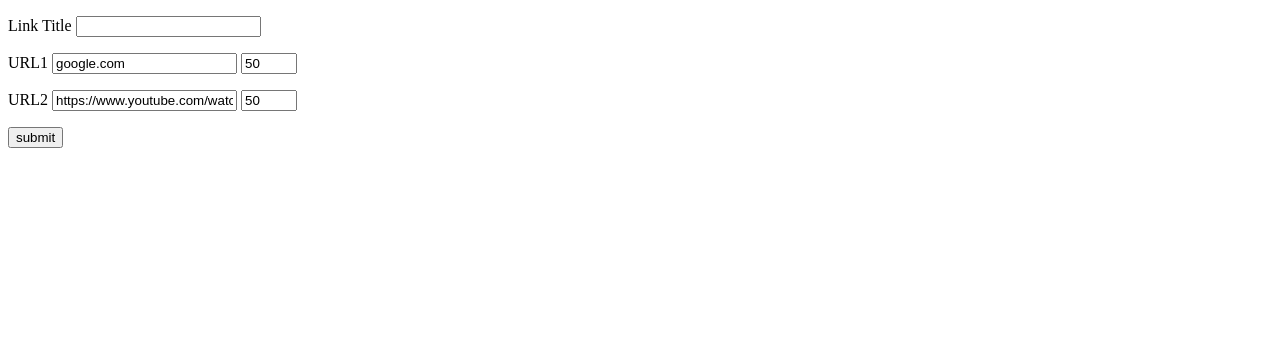
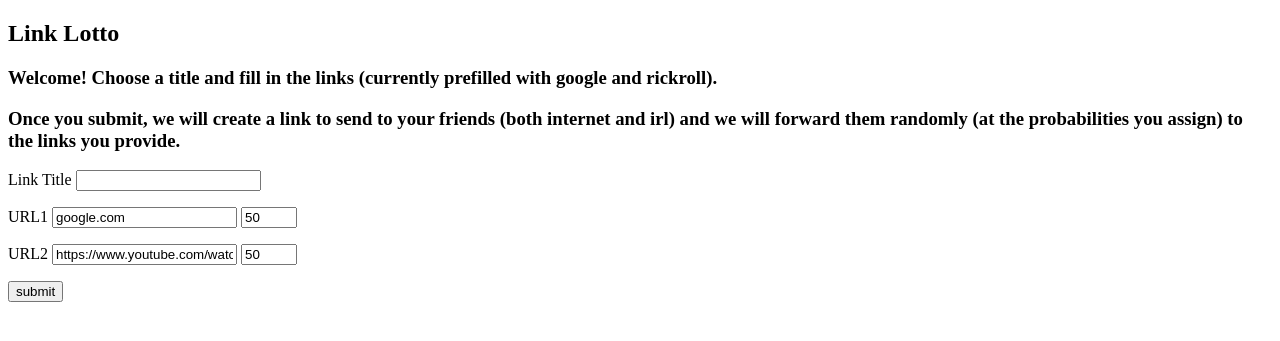
Before and after one commit to kennethgoodman/linklotto, a Flask app: page / in a window 1280 px wide. Shown: the top 341 px of the page. Run offline with Flask 2, Linux system fonts and the light colour scheme.

Commit message:
adding required and some explanation text

```diff
--- a/templates/index.html
+++ b/templates/index.html
@@ -1,17 +1,22 @@
 <!doctype html>
 <title>Link Lotto</title>
 <section class="content">
+  <h1> Link Lotto </h1>
+  <h3> Welcome! Choose a title and fill in the links (currently prefilled with google and rickroll). </h3>
+  <h3> Once you submit, we will create a link to send to your friends (both internet and irl) and we will forward
+  		them randomly (at the probabilities you assign) to the links you provide.
+  </h3>
   <form action="create_route" method = "POST">
-  	  <p>Link Title <input type = "text" name = "Name" /></p>
+  	  <p>Link Title <input type="text" name="Name" required/></p>
       <p>
       	URL1
-      	<input type="text" name="FirstURL" value="google.com"/>
-      	<input type="number" name="FirstURLPercent" min="1" max="99" value="50" id="FirstURLPercent" onchange="onChange1()">
+      	<input type="text" name="FirstURL" value="google.com" required/>
+      	<input type="number" name="FirstURLPercent" min="1" max="99" value="50" id="FirstURLPercent" onchange="onChange1()" required>
       </p>
       <p>
       	URL2
-      	<input type="text" name="SecondURL" value="https://www.youtube.com/watch?v=m1yWUWhamj4"/>
-      	<input type="number" name="SecondURLPercent" min="1" max="99" value="50" id="SecondURLPercent" onchange="onChange2()">
+      	<input type="text" name="SecondURL" value="https://www.youtube.com/watch?v=m1yWUWhamj4" required/>
+      	<input type="number" name="SecondURLPercent" min="1" max="99" value="50" id="SecondURLPercent" onchange="onChange2()" required>
       </p>
       <p><input type = "submit" value = "submit" /></p>
   </form>
```
